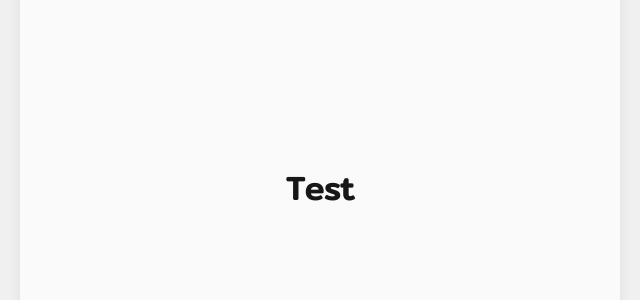
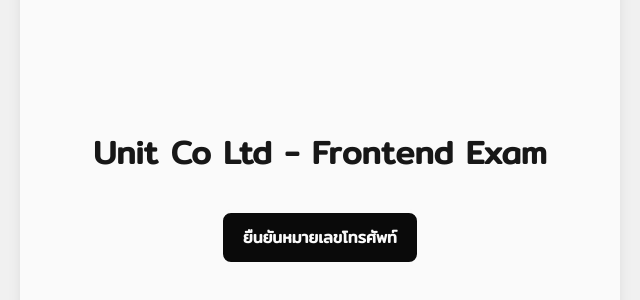
Before and after one commit to zombox0633/unit_front_end, a Next.js app: page / in a window 1280 px wide. Shown: the part 212-512 px from the top of the page, without its empty margins (320-960 px from the left). Built offline with nearby package versions, Linux system fonts and the light colour scheme.

Commit message:
create home page

```diff
--- a/app/page.module.css
+++ b/app/page.module.css
@@ -1,7 +1,32 @@
-.container{
+.container {
+  text-align: center;
   display: flex;
+  flex-direction: column;
   justify-content: center;
   align-items: center;
+  row-gap: 1rem;
   width: 100%;
-  height:100%;
+  height: 100%;
+  padding: 1rem;
 }
+
+.container button {
+  background-color: var(--button-background);
+  color: var(--button-foreground);
+  /* font-size: 1rem; */
+  padding: 0.75rem 1.25rem;
+  /* border: 2px solid var(--button-foreground); */
+  border-radius: 0.75rem;
+  /* transition: all 300ms ease-in-out; */
+}
+
+/* .container button:hover {
+  cursor: pointer;
+  opacity: 0.85;
+  box-shadow: var(--shadow);
+  transform: translateY(-2px);
+}
+
+.container button:active {
+  transform: translateY(0);
+} */
--- a/app/page.tsx
+++ b/app/page.tsx
@@ -1,9 +1,17 @@
-import styles from "./page.module.css";
+"use client"
+import { useRouter } from "next/navigation"
+import styles from "./page.module.css"
 
 export default function Home() {
+  const router = useRouter()
   return (
     <div className={styles.container}>
-      <h1>Test</h1>
+      <header>
+        <h1>Unit Co Ltd - Frontend Exam</h1>
+      </header>
+      <button type="button" onClick={() => router.push("/phone")}>
+        ยืนยันหมายเลขโทรศัพท์
+      </button>
     </div>
-  );
+  )
 }
```
